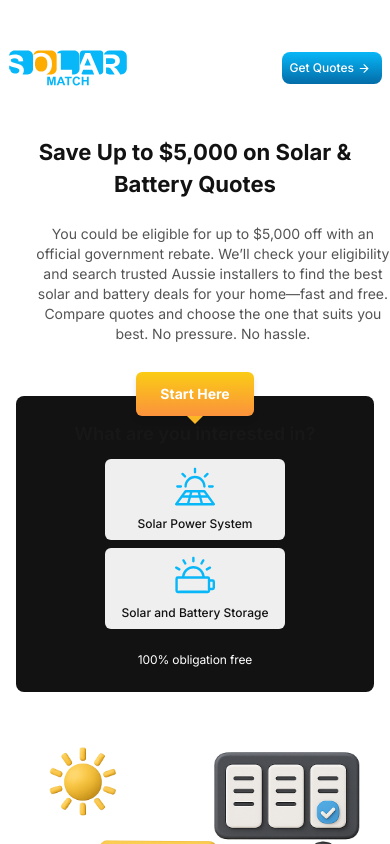
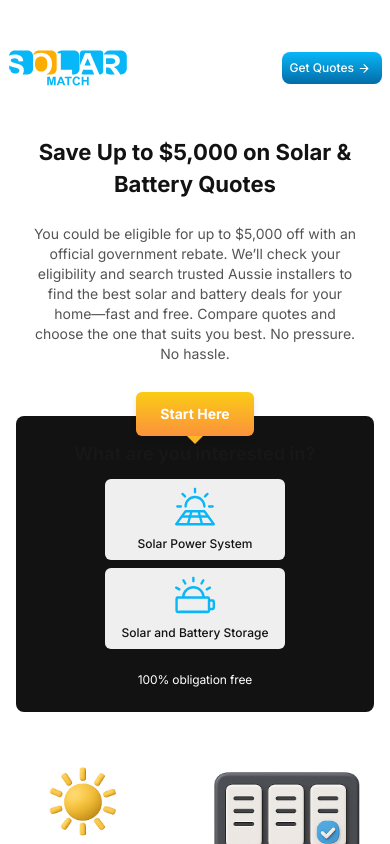
Before and after one commit to elghanbibadr/solarmatch, a Next.js app: page / in a window 390 px wide. Shown: the top 844 px of the page. Built offline with nearby package versions, Linux system fonts and the light colour scheme; what react-google-recaptcha-v3 would draw is missing.

Commit message:
center text on mobile

```diff
--- a/app/componenets/Hero.tsx
+++ b/app/componenets/Hero.tsx
@@ -11,13 +11,13 @@ export default function Hero() {
       className="md:grid md:grid-cols-2  gap-10 px-4 md:px-6 max-w-[1300px] mx-auto justify-center justify-items-center place-items-center "
     >
       <div data-aos="fade-right" className="md:my-12   max-w-[1200px] mx-auto ">
-        <div className="  ">
+        <div className="  text-center ">
           <h1 className="text-[1.38rem]  leading-8 text-darkshadegray text-center md:text-left font-bold md:text-[2.6rem] md:leading-[1.3] md:tracking-[-0.02em]">
             Save Up to $5,000 on Solar <br className="hidden md:block" /> &
             Battery Quotes
           </h1>
       {/* Then in your component */}
-<p className="mt-3 p-3 md:p-0 my-4 text-center w-[110%] md:text-left text-textColor">
+<p className="mt-3 p-3 md:p-0 my-4 text-center md:w-[110%] md:text-left text-textColor">
   You could be eligible for up to $5,000 off with an official government rebate. We’ll check your eligibility and search trusted Aussie installers to find the best solar and battery deals for your home—fast and free. Compare quotes and choose the one that suits you best. No pressure. No hassle.
 
 </p>
```
